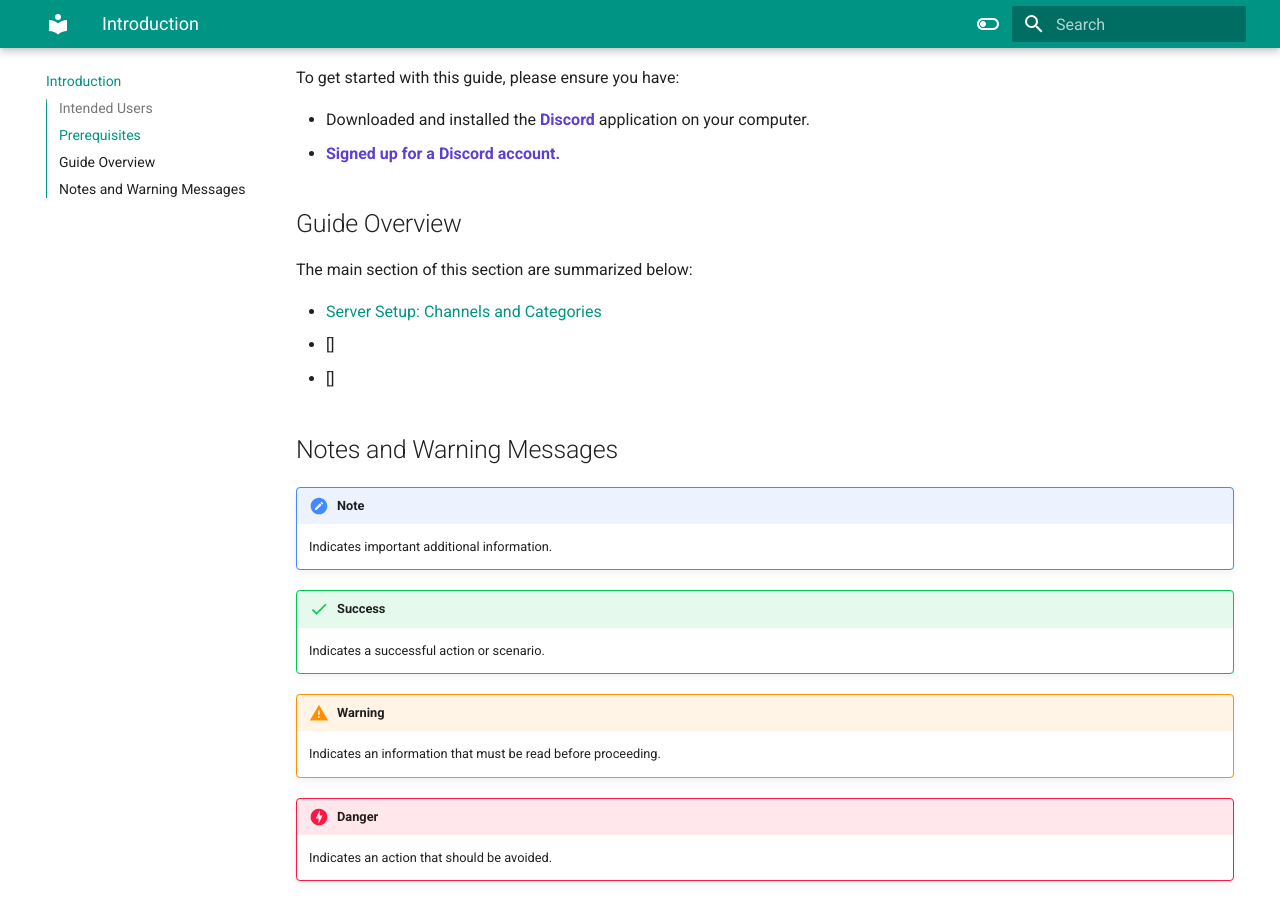
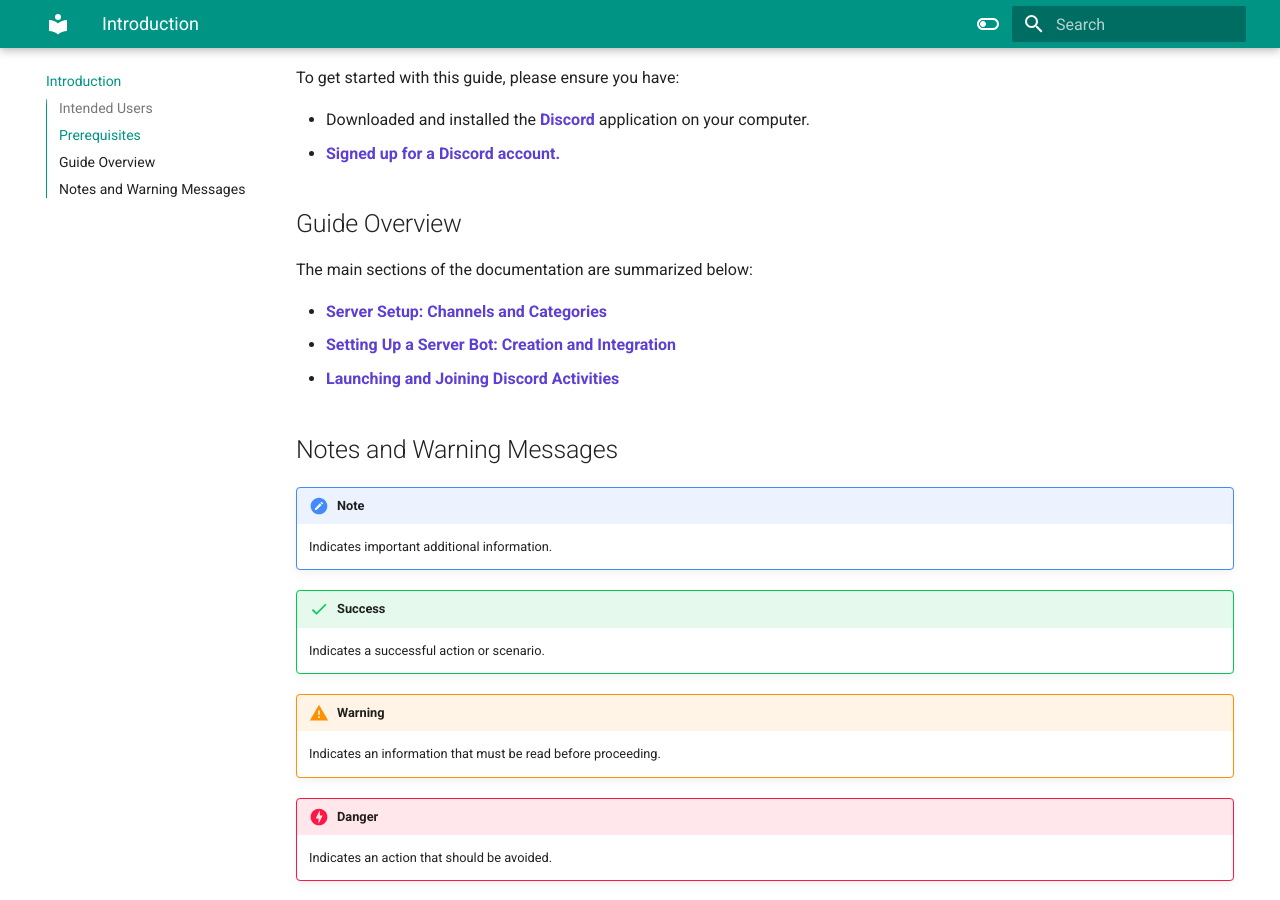
Before and after one commit to marcangelo1/Discord-Documentation, an MkDocs documentation site: the page built from docs/index.md, in a window 1280 px wide and 900 px high, scrolled down 581 px. Built offline with MkDocs 1.6.1 and Material for MkDocs 9.7.7, drawn with Linux system fonts in a browser that asks for light colours.

Commit message:
Finish the introduction

```diff
--- a/docs/index.md
+++ b/docs/index.md
@@ -16,11 +16,11 @@ To get started with this guide, please ensure you have:
 * [**Signed up for a Discord account.**](https://discord.com/register){: style="color: #5D3FD3;"}
 
 ## Guide Overview
-The main section of this section are summarized below:
+The main sections of the documentation are summarized below:
 
-* [Server Setup: Channels and Categories ]()
-* []
-* []
+* [**Server Setup: Channels and Categories**](){: style="color: #5D3FD3;"}
+* [**Setting Up a Server Bot: Creation and Integration**](){: style="color: #5D3FD3;"}
+* [**Launching and Joining Discord Activities**](){: style="color: #5D3FD3;"}
 
 
 ## Notes and Warning Messages
```
